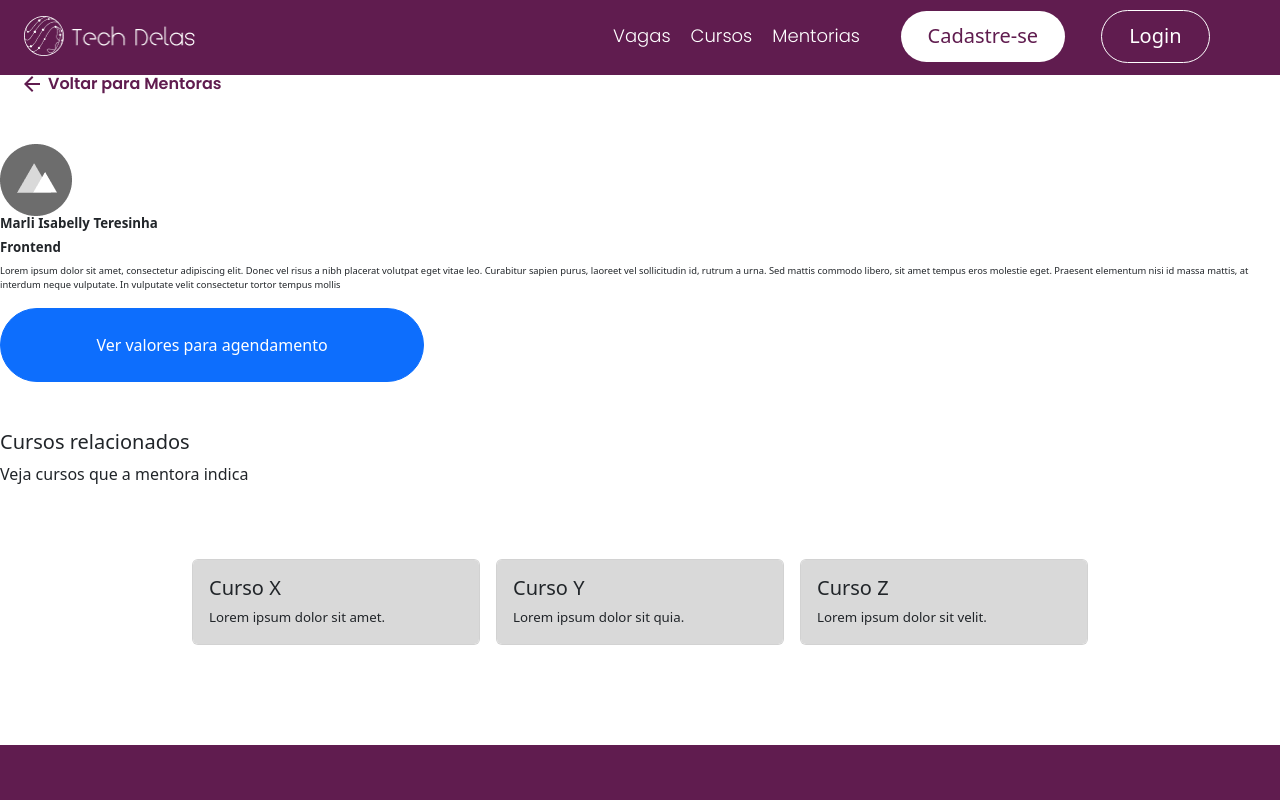
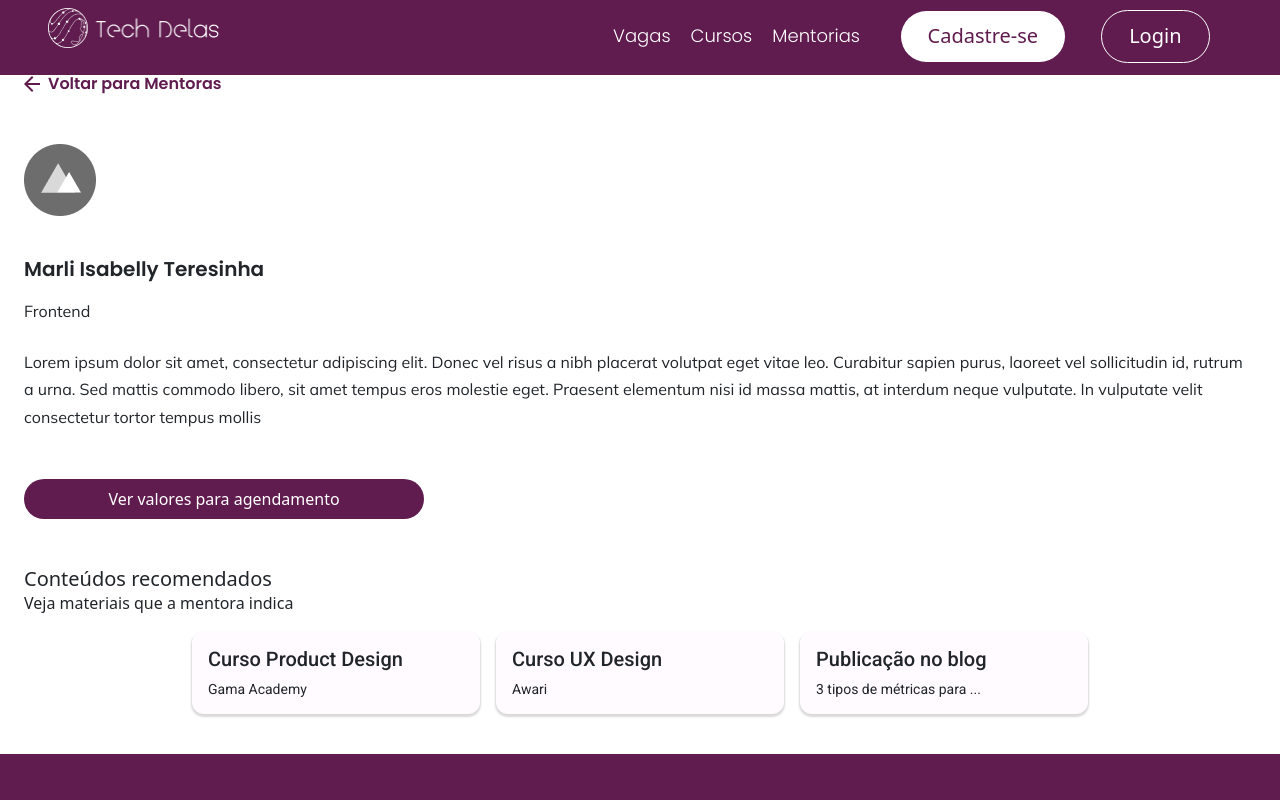
Before and after one commit to FelixMembrive/desafio-final-gama-academy-gr2, a React (Vite) app: page /mentora in a window 1280 px wide. Shown: the top 800 px of the page. Built offline with nearby package versions, Linux system fonts and the light colour scheme.

Commit message:
created some mocks to recieve dynamic data, started to improve the design in the page Mentora and the components DescricaoMentora and CardCurso

```diff
--- /dev/null
+++ b/src/assets/mockups/cursos-mockup.json
@@ -0,0 +1,24 @@
+{
+   "cursos": [
+        {
+            "nome": "Curso Product Design",
+            "descricao": "Gama Academy"
+        },
+        {
+            "nome": "Curso UX Design",
+            "descricao": "Awari"
+        },
+        {
+            "nome": "Publicação no blog",
+            "descricao": "3 tipos de métricas para testes de usabilidade"
+        },
+        {
+            "nome": "Curso A",
+            "descricao": "Lorem ipsum dolor sit putus."
+        },
+        {
+            "nome": "Curso B",
+            "descricao": "Lorem ipsum dolor sit cortex."
+        }
+    ]
+}
--- a/src/componentes/CardCurso/index.tsx
+++ b/src/componentes/CardCurso/index.tsx
@@ -1,40 +1,20 @@
 import { Card } from 'react-bootstrap';
 import './style.scss';
+import dados from "../../assets/mockups/cursos-mockup.json"
 
 export default function CardCurso() {
 
-    const cursos = [
-        {
-            nome: "Curso X",
-            descricao: "Lorem ipsum dolor sit amet.",
-        },
-        {
-            nome: "Curso Y",
-            descricao: "Lorem ipsum dolor sit quia.",
-        },
-        {
-            nome: "Curso Z",
-            descricao: "Lorem ipsum dolor sit velit.",
-        },
-        {
-            nome: "Curso A",
-            descricao: "Lorem ipsum dolor sit putus.",
-        },
-        {
-            nome: "Curso B",
-            descricao: "Lorem ipsum dolor sit cortex.",
-        },
-    ]
+    const cursos = dados.cursos
     return (
       <div className="cards">
         {cursos.slice(0, 3).map((curso, index) => {
           return (
 
-            <Card style={{ width: '18rem' }}>
+            <Card style={{ width: '18rem', border:'none' }}>
               <div className="card-curso">
               <Card.Body>
                 <Card.Title>{curso.nome}</Card.Title>
-                <Card.Text>{curso.descricao}</Card.Text>
+                <Card.Text>{curso.descricao.length > curso.descricao.substring(0,25).length? `${curso.descricao.substring(0,25)}...` : `${curso.descricao}`}</Card.Text>
               </Card.Body>
               </div>
             </Card>
--- a/src/componentes/CardCurso/style.scss
+++ b/src/componentes/CardCurso/style.scss
@@ -1,11 +1,15 @@
+@import '../../spacing.scss';
+
+
 .cards {
+    font-family: 'Roboto';
     display: flex;
     flex-direction: column;
     border: none;
-    gap: 1rem;
+    gap: $sp-tc2;
     justify-content: center;
     align-items: center;
-    margin: 25px auto 100px;
+    margin: 0 auto $sp-tc5;
 
     @media (min-width:992px) {
         flex-direction: row;
@@ -13,16 +17,25 @@
 }
 
 .card-curso {
-    background-color: #D9D9D9;
-    border-radius: 5px;
+    background-color: #FFFBFE;
+    border: none;
+    border-radius: 12px;
+    max-height: 83px;
+    box-shadow: 0 2px 2px 1px rgba(0, 0, 0, 0.15);
+}
+
+#body {
+    border-width: 0;
+
 }
 
 .card-title {
-    font-weight: 700;
-    font-size: 13.31px;
+    font-weight: 500;
+    font-size: 16px;
 }
 
 .card-text {
     font-weight: 400;
-    font-size: 13.31px;
+    font-size: 14px;
+    margin: 0 auto;
 }
--- a/src/componentes/DescricaoMentora/index.tsx
+++ b/src/componentes/DescricaoMentora/index.tsx
@@ -15,9 +15,9 @@ export default function DescricaoMentora() {
         <div className="foto-mentora">
           <img src={mentora.foto} alt="Foto da Mentora" className="px-xs-10 px-sm-60 px-md-20 px-lg-16 pt-5 pb-10"/>
         </div>
-        <h5 id="mentora-nome" className="px-xs-10 px-sm-60 px-md-20 px-lg-16">{mentora.nome}</h5>
-        <h6 id="mentora-area" className="px-xs-10 px-sm-60 px-md-20 px-lg-16">{mentora.area}</h6>
-        <p id="mentora-descricao" className="px-xs-10 px-sm-60 px-md-20 px-lg-16">{mentora.descricao}</p>
+        <h5 id="mentora-nome">{mentora.nome}</h5>
+        <h6 id="mentora-area">{mentora.area}</h6>
+        <p id="mentora-descricao">{mentora.descricao}</p>
         </>
 
         );
--- a/src/componentes/DescricaoMentora/style.scss
+++ b/src/componentes/DescricaoMentora/style.scss
@@ -1,9 +1,21 @@
-#mentora-nome, #mentora-area {
-    font-weight: 600;
-    font-size: 13.31px;
+@import '../../spacing.scss';
+@import '../../typography.scss';
+
+img {
+    margin: 0 $sp-tc3 $sp-tc2;
+}
+
+#mentora-nome {
+    @extend .tp-heading-5;
+    margin: $sp-tc2 auto $sp-tc1 $sp-tc3;
+}
+
+#mentora-area {
+    @extend .tp-body-normal;
+    margin: $sp-tc2 auto $sp-tc3 $sp-tc3;
 }
 
 #mentora-descricao {
-    font-weight: 400;
-    font-size: 9.35px;
+    @extend .tp-body-normal;
+    margin: $sp-tc2 $sp-tc3;
 }
--- a/src/pages/Mentora/index.tsx
+++ b/src/pages/Mentora/index.tsx
@@ -1,11 +1,11 @@
 import Header from "../../componentes/Header";
 import Footer from "../../componentes/Footer";
-import IconeFoto from "../../assets/icons/Logo.png"
 import DescricaoMentora from "../../componentes/DescricaoMentora";
 import CardCurso from "../../componentes/CardCurso";
 import LinkButton from "../../componentes/LinkButton";
+import LinkBack from "../../componentes/LinkBack";
 import './style.scss';
-import LinkBack from "../../componentes/LinkBack";
+import { propTypes } from "react-bootstrap/esm/Image";
 
 export default function Mentora() {
   return (
@@ -13,12 +13,12 @@ export default function Mentora() {
       <Header />
       <LinkBack text="Voltar para Mentoras"/>
       <DescricaoMentora />
-      <div id="btn-agendamento">
-      <LinkButton className="d-flex justify-content-center rounded-pill my-8 mx-xs-6 mx-md-15 px-xs-5 py-4" to="" text="Ver valores para agendamento"></LinkButton>
+      <div >
+      <LinkButton className="d-flex justify-content-center rounded-pill py-2 mx-4 my-5 btn-valores-agendamento" to="" text="Ver valores para agendamento"></LinkButton>
       </div>
       <div>
-        <h5 className="px-xs-10 px-sm-60 px-md-20 px-lg-16 pt-5">Cursos relacionados</h5>
-        <p className="px-xs-10 px-sm-60 px-md-20 px-lg-16 pb-5">Veja cursos que a mentora indica</p>
+        <h5>Conteúdos recomendados</h5>
+        <p>Veja materiais que a mentora indica</p>
         <CardCurso />
       </div>
       <Footer />
--- a/src/pages/Mentora/style.scss
+++ b/src/pages/Mentora/style.scss
@@ -1,3 +1,18 @@
-#btn-agendamento {
-    max-width: 424px;
+@import '../../spacing.scss';
+@import '../../typography.scss';
+@import '../../colors.scss';
+
+.btn-valores-agendamento {
+    max-width: 400px;
+    border: none!important;
+    background-color: $primary-custom!important;
+
 }
+
+h5 {
+    margin: $sp-tc3 auto 0 $sp-tc3!important;
+}
+
+p {
+    margin: 0 auto $sp-tc2 $sp-tc3;
+}
```
Also changed, not shown: src/assets/mockups/conteudos-exclusivos.json (added, +24 -0 lines).
